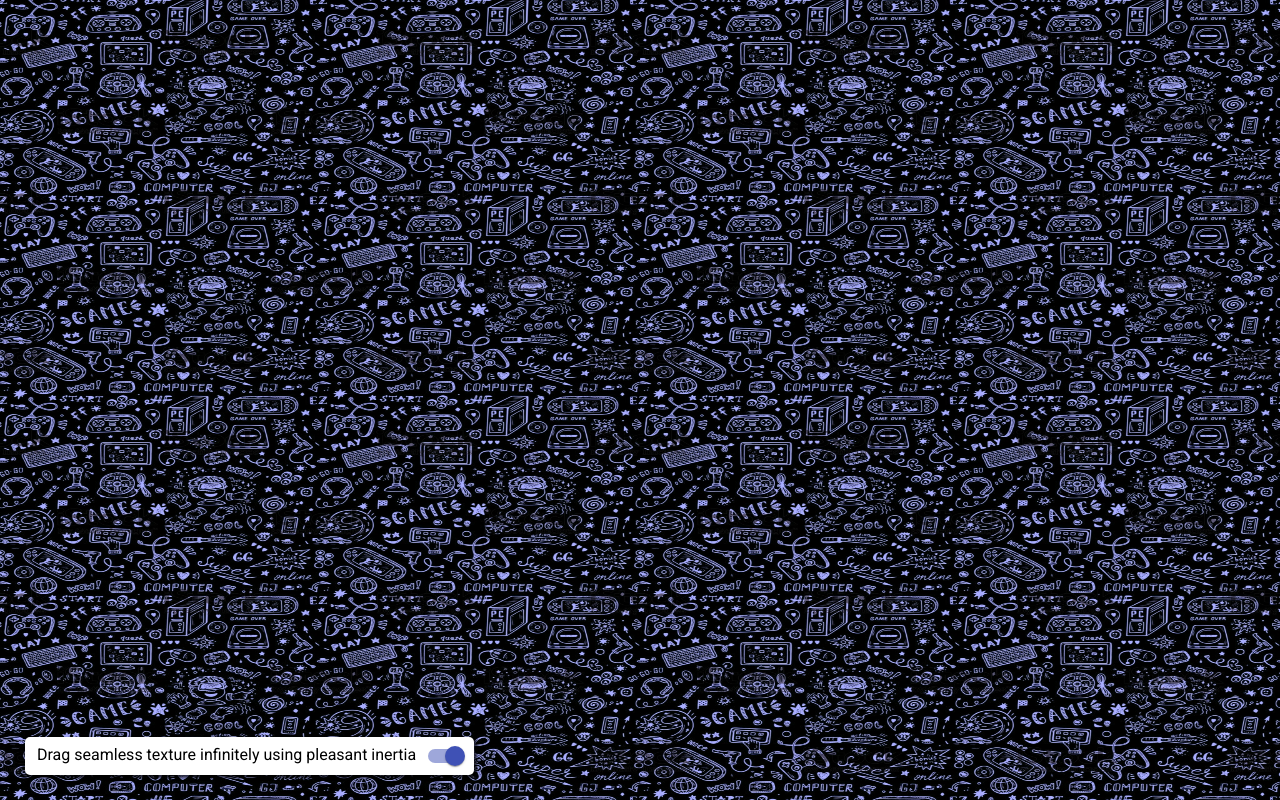
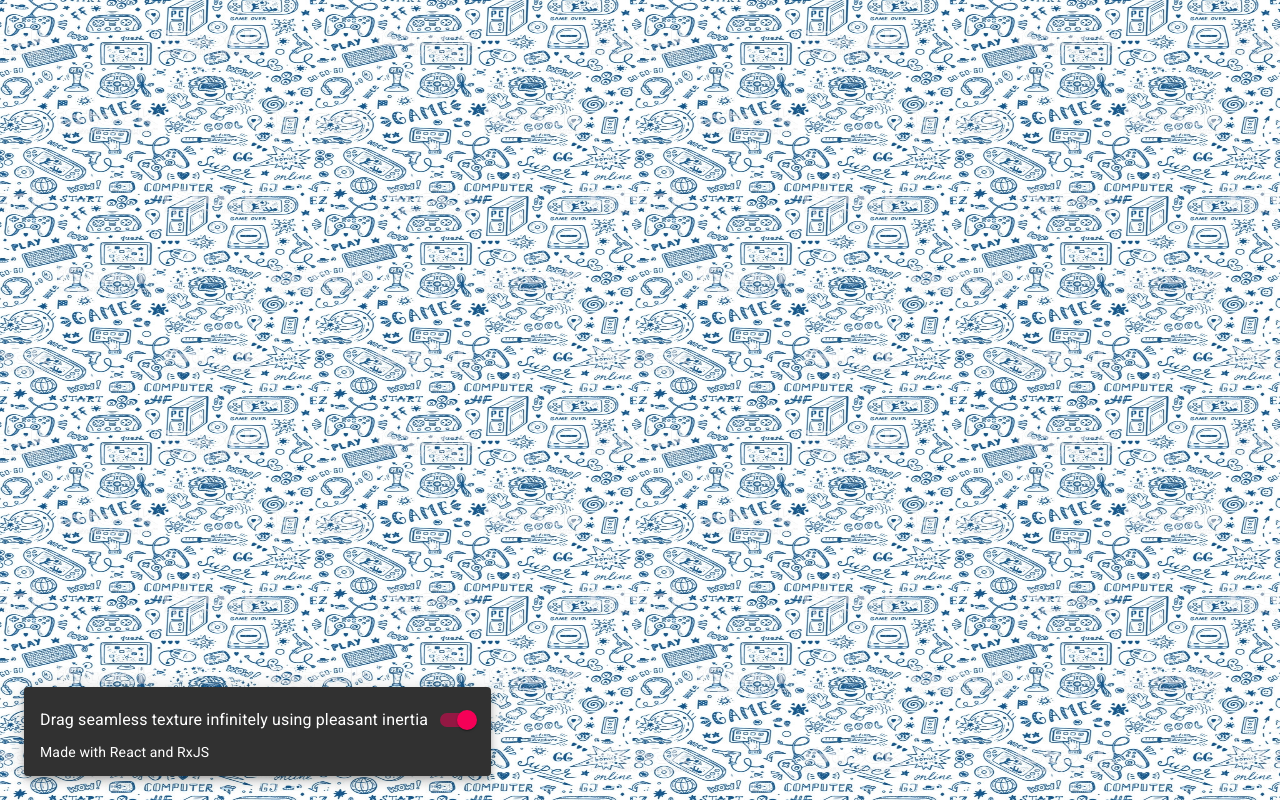
Before and after one commit to rthrs/inertia-dragging, a React (Create React App) app: page / in a window 1280 px wide. Built offline with nearby package versions, Linux system fonts and the light colour scheme.

Commit message:
feature: better control style

```diff
--- a/src/Controls.js
+++ b/src/Controls.js
@@ -1,22 +1,43 @@
 import React from 'react';
 import Switch from '@material-ui/core/Switch';
 import Tooltip from '@material-ui/core/Tooltip';
+import Snackbar from '@material-ui/core/Snackbar';
+import FormControlLabel from '@material-ui/core/FormControlLabel';
 
-const Controls = ({ withInertia, toggleWithInertia }) => (
-  <div className="controls">
-    <span className="controls-text">
-      Drag seamless texture infinitely using pleasant inertia
-    </span>
-
+const Controls = ({ withInertia, toggleWithInertia }) => {
+  const inertiaControl = (
     <Tooltip title="Toggle inertia">
       <Switch
         checked={withInertia}
         onChange={toggleWithInertia}
         value="withInertia"
-        color="primary"
       />
     </Tooltip>
-  </div>
-);
+  );
+
+  const message = (
+    <React.Fragment>
+      <FormControlLabel
+        control={inertiaControl}
+        label="Drag seamless texture infinitely using pleasant inertia"
+        labelPlacement="start"
+      />
+      <div>
+        Made with React and RxJS
+      </div>
+    </React.Fragment>
+  );
+
+  return (
+    <Snackbar
+      open
+      anchorOrigin={{
+        vertical: 'bottom',
+        horizontal: 'left'
+      }}
+      message={message}
+    />
+  );
+}
 
 export default Controls;
--- a/src/index.css
+++ b/src/index.css
@@ -1,8 +1,5 @@
 body {
   margin: 0;
-  font-family: -apple-system, BlinkMacSystemFont, 'Segoe UI', 'Roboto', 'Oxygen',
-    'Ubuntu', 'Cantarell', 'Fira Sans', 'Droid Sans', 'Helvetica Neue',
-    sans-serif;
   -webkit-font-smoothing: antialiased;
   -moz-osx-font-smoothing: grayscale;
 }
@@ -27,7 +24,7 @@ body {
   background-image: url('./seamless.jpg');
   background-repeat: repeat;
   background-size: 50vw 50vh;
-  filter: invert(1) hue-rotate(215deg);
+  transform: scale(0.5);
 }
 
 .controls {
@@ -52,3 +49,13 @@ body {
 .grabbable:active {
   cursor: grabbing;
 }
+
+.MuiFormControlLabel-labelPlacementStart {
+  text-align: left;
+  margin-left: 0 !important;
+}
+
+.MuiSnackbarContent-message > div {
+  text-align: left;
+  margin-top: 3px;
+}
```
